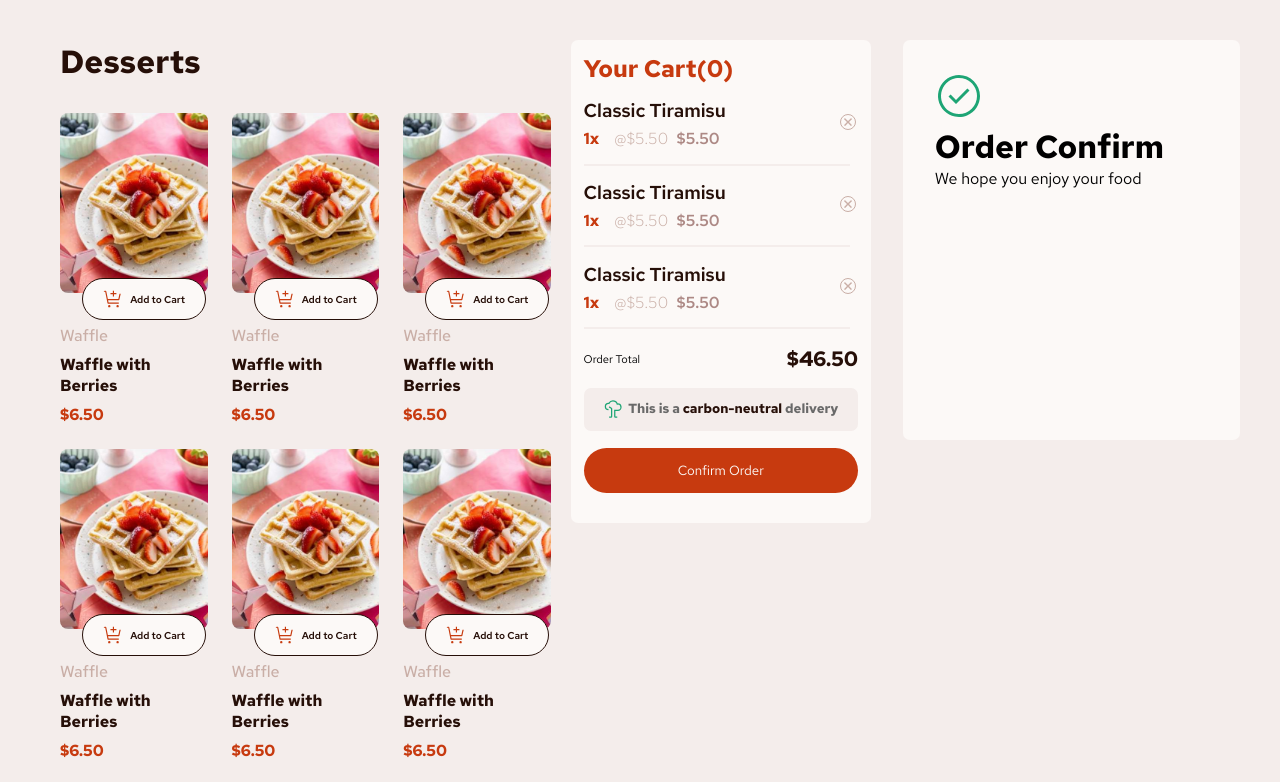
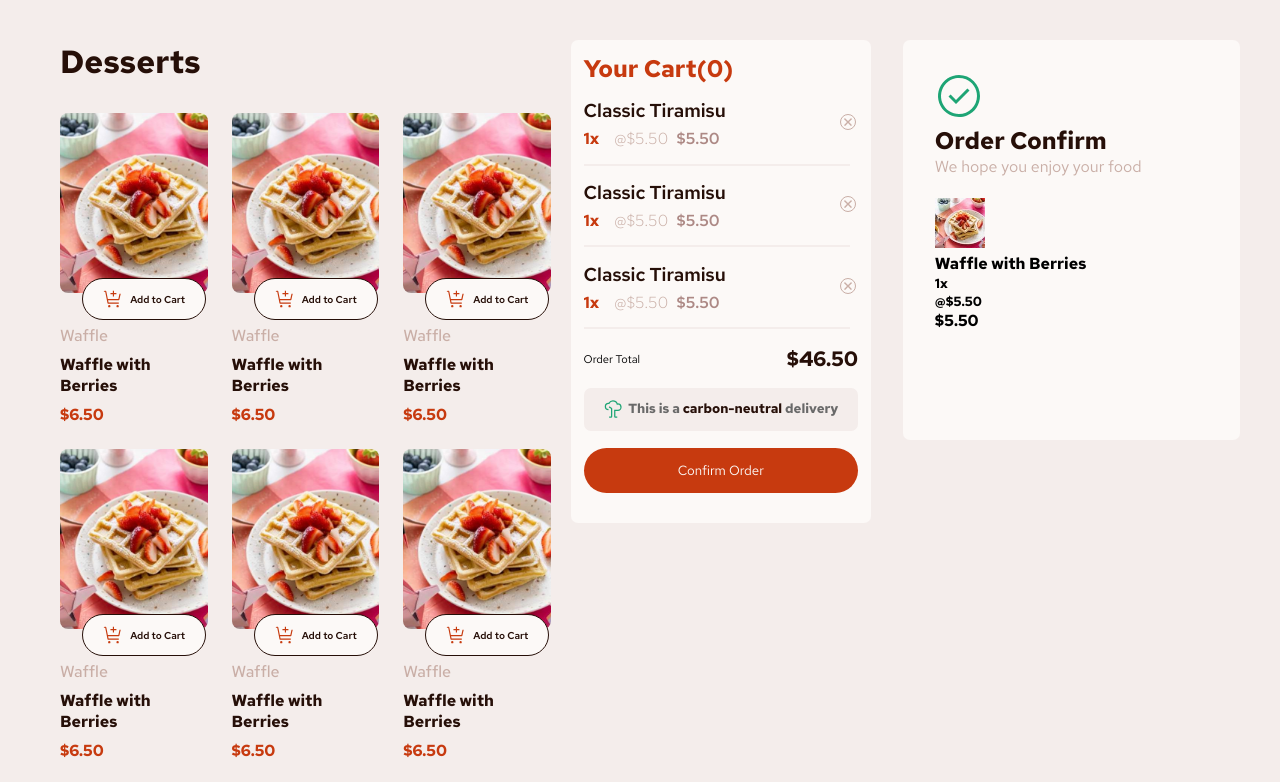
Before and after one commit to Francis-Frimpong/product-list-app, a plain HTML site: page index.html in a window 1280 px wide. Shown: the top 782 px of the page. Drawn offline with Linux system fonts and the light colour scheme.

Commit message:
confirm order modal

```diff
--- a/index.html
+++ b/index.html
@@ -242,12 +242,27 @@
         </div>
       </div>
     </section>
-    <div class="confirm-modal">
+    <!-- Confirmed order modal -->
+    <section class="confirm-modal">
       <img src="assets/images/icon-order-confirmed.svg" alt="check-img" />
-      <h1 class="model-txt">Order Confirm</h1>
+      <h1 class="modal-txt">Order Confirm</h1>
       <p class="modal-msg">We hope you enjoy your food</p>
-      <div class="final-order"></div>
-    </div>
+      <div class="final-order">
+        <div class="confirmed-item">
+          <div class="item-type">
+            <img src="assets/images/image-waffle-thumbnail.jpg" alt="waffle" />
+            <div class="prodname_prodprice">
+              <h4 class="confirm-prod-name">Waffle with Berries</h4>
+              <div class="prod-qty-price">
+                <h5 class="prod-qty">1x</h5>
+                <h5 class="prod-price">@$5.50</h5>
+              </div>
+            </div>
+          </div>
+          <h4 class="confirmed-price">$5.50</h4>
+        </div>
+      </div>
+    </section>
     <div class="overlay"></div>
 
     <!-- <div class="attribution">
--- a/style.css
+++ b/style.css
@@ -252,3 +252,20 @@ hr {
   border-radius: 7px;
   padding: 2em;
 }
+
+.modal-txt {
+  color: hsl(14, 65%, 9%);
+}
+
+.modal-msg {
+  color: hsl(14, 25%, 72%);
+}
+
+.confirmed-item {
+  margin-top: 1.3em;
+}
+
+.confirmed-item > .item-type > img {
+  width: 50px;
+  height: 50px;
+}
```
